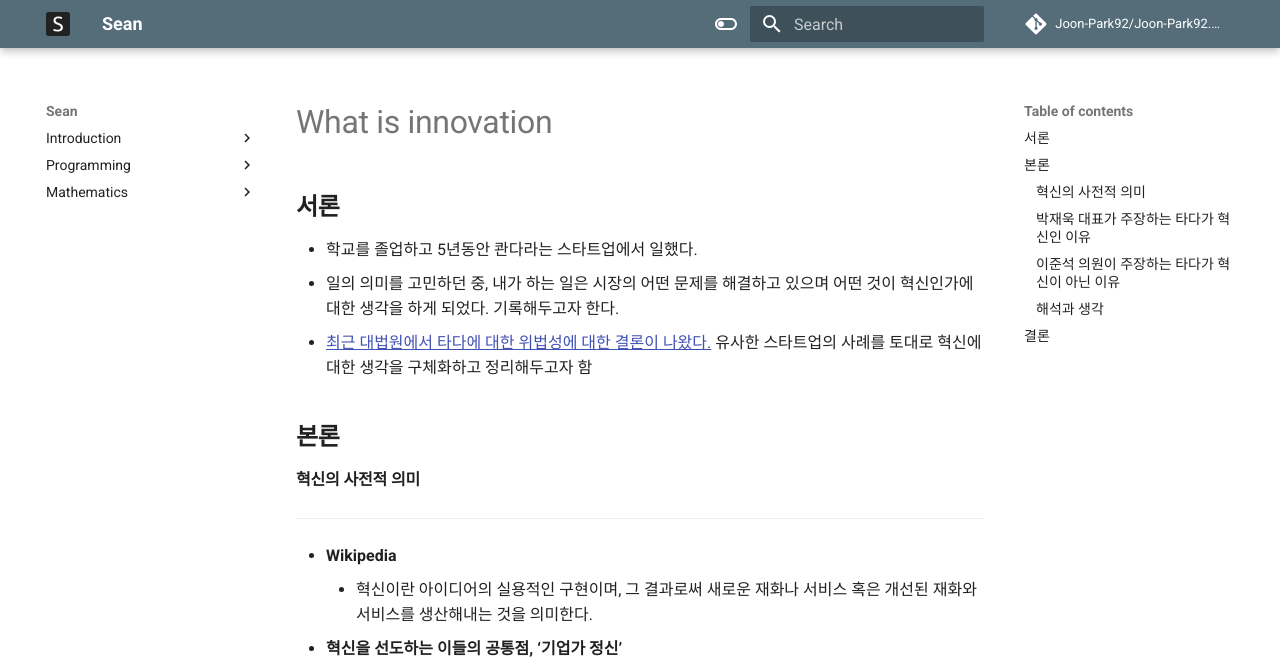
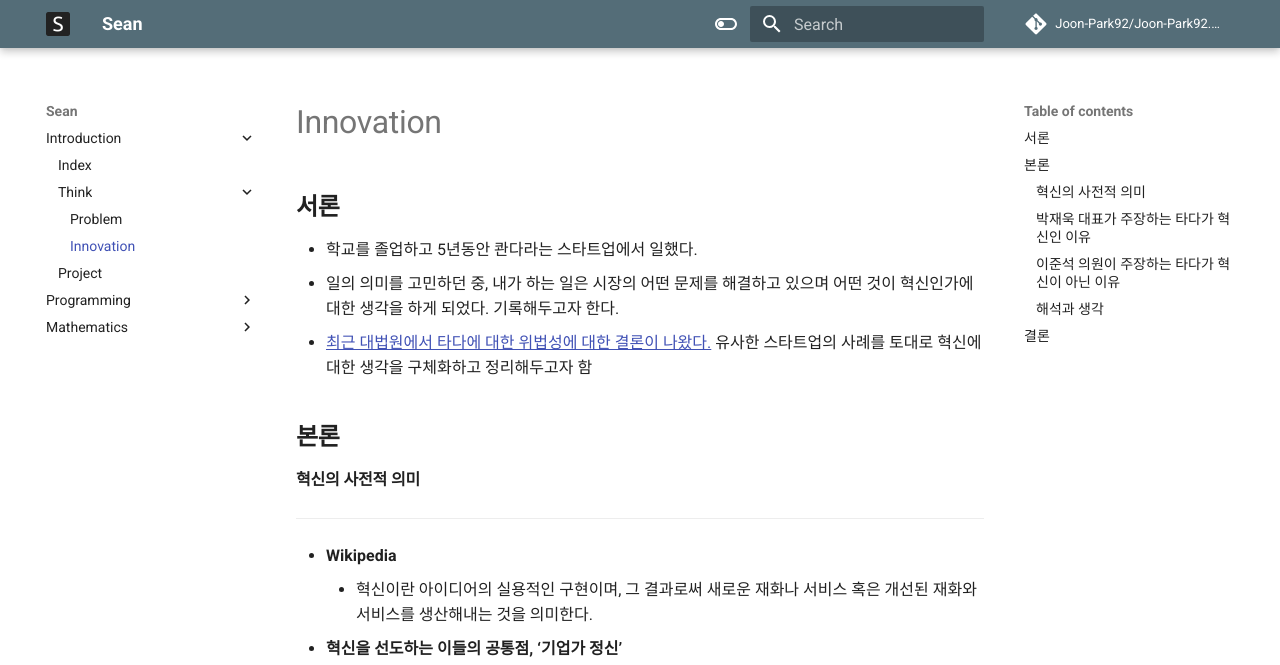
Before and after one commit to Joon-Park92/Joon-Park92.github.io, an MkDocs documentation site: the page built from docs/what_is_innovation.md, in a window 1280 px wide and 900 px high, cut to the strip 0-665 px from the top of the window. Built offline with MkDocs 1.6.1 and Material for MkDocs 9.7.7, drawn with Linux system fonts in a browser that asks for light colours; comment, search, counter and statistics services are not loaded; some of the changed text lies outside the part shown.

Commit message:
Innovation 문서 추가

```diff
--- a/mkdocs.yml
+++ b/mkdocs.yml
@@ -8,6 +8,7 @@ nav:
     - index.md
     - Think:
       - Problem : what_is_problem.md
+      - Innovation : what_is_innovation.md
     - Project:
       - project.md
   - Programming:
```
